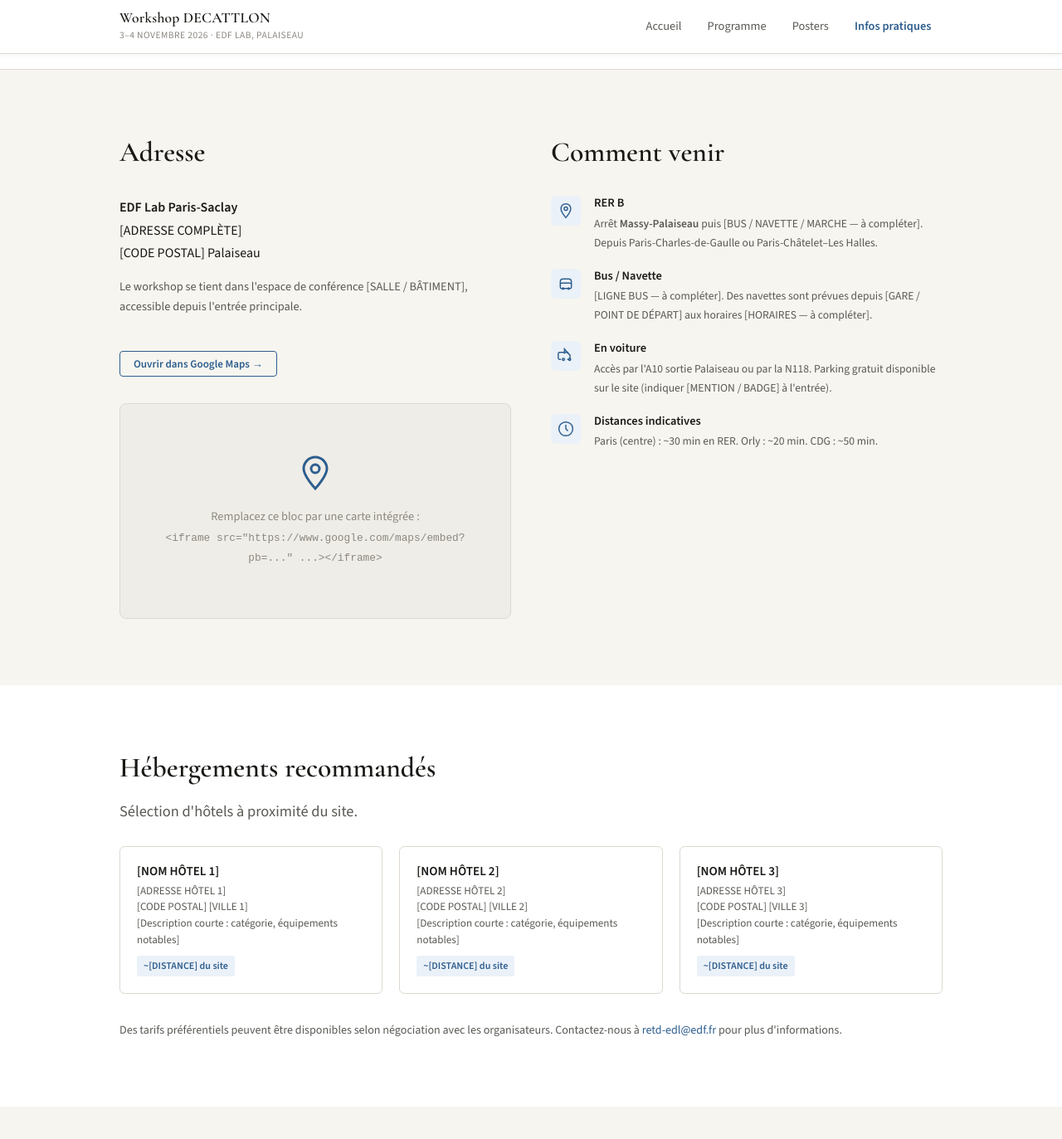
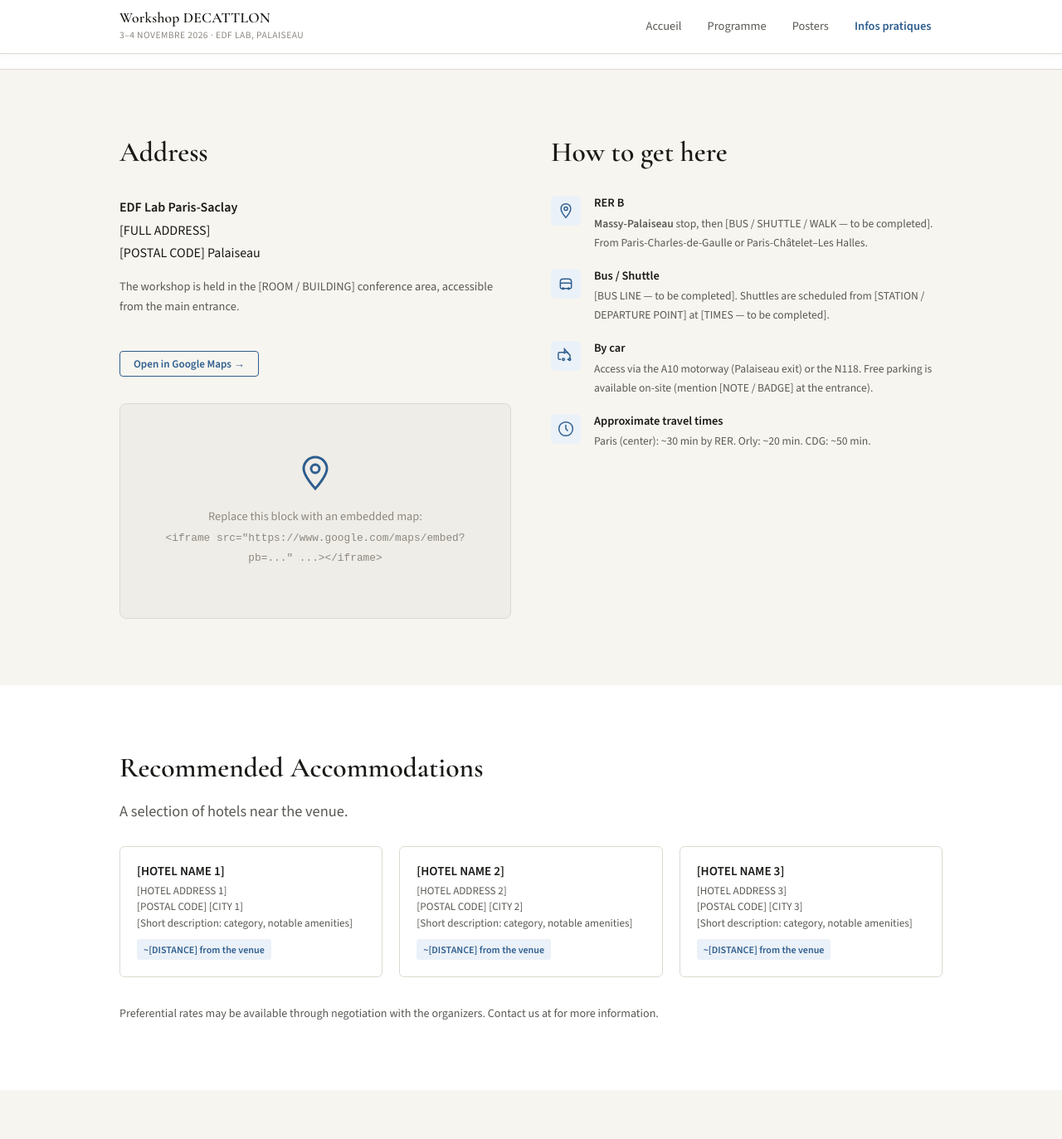
Before and after one commit to yvenn-amara/DECATTLON, a Jekyll site: the page built from venue.md, in a window 1280 px wide and 1400 px high, scrolled down 249 px. Shown: the top 1373 px of the window at 83% size. Built offline with Jekyll 4.4.1, drawn with Linux system fonts in a browser that asks for light colours; some of the changed text lies outside the part shown.

Commit message:
Translate venue information from French to English

```diff
--- a/venue.md
+++ b/venue.md
@@ -1,14 +1,14 @@
 ---
 layout: default
-title: Infos pratiques
-description: Adresse, accès et hébergements pour le workshop.
+title: Practical Info
+description: Address, access, and accommodation for the workshop.
 ---
 
 <div class="page-hero">
   <div class="container">
-    <p class="page-kicker">Infos pratiques</p>
-    <h1>Lieu &amp; Accès</h1>
-    <p class="lead">Toutes les informations pour vous rendre au workshop et organiser votre séjour.</p>
+    <p class="page-kicker">Practical Info</p>
+    <h1>Venue & Access</h1>
+    <p class="lead">All the information you need to get to the workshop and plan your stay.</p>
   </div>
 </div>
 
@@ -16,76 +16,76 @@ description: Adresse, accès et hébergements pour le workshop.
   <div class="container">
     <div class="venue-grid">
 
-      <!-- ADRESSE & CARTE -->
+      <!-- ADDRESS & MAP -->
       <div>
-        <h2 class="mb-4">Adresse</h2>
+        <h2 class="mb-4">Address</h2>
         <p>
           <strong>EDF Lab Paris-Saclay</strong><br />
-          [ADRESSE COMPLÈTE]<br />
-          [CODE POSTAL] Palaiseau
+          [FULL ADDRESS]<br />
+          [POSTAL CODE] Palaiseau
         </p>
         <p style="margin-top: 1rem; font-size: 0.9rem; color: #5A5954;">
-          Le workshop se tient dans l'espace de conférence [SALLE / BÂTIMENT], accessible depuis l'entrée principale.
+          The workshop is held in the [ROOM / BUILDING] conference area, accessible from the main entrance.
         </p>
 
-        <!-- Lien Google Maps -->
+        <!-- Google Maps Link -->
         <a href="https://maps.google.com/?q=EDF+Lab+Palaiseau" class="btn btn-outline btn-sm mt-3" target="_blank" rel="noopener">
-          Ouvrir dans Google Maps →
+          Open in Google Maps →
         </a>
 
         <div class="venue-map-placeholder mt-4">
           <svg class="map-icon" xmlns="http://www.w3.org/2000/svg" fill="none" viewBox="0 0 24 24" stroke="currentColor" stroke-width="1.5" aria-hidden="true">
-            <path d="M12 21C12 21 5 13.5 5 9a7 7 0 0 1 14 0c0 4.5-7 12-7 12z"/>
-            <circle cx="12" cy="9" r="2.5"/>
+            <path d="M12 21C12 21 5 13.5 5 9a7 7 0 0 1 14 0c0 4.5-7 12-7 12z" />
+            <circle cx="12" cy="9" r="2.5" />
           </svg>
-          <p>Remplacez ce bloc par une carte intégrée :<br/>
+          <p>Replace this block with an embedded map:<br/>
           <code style="font-size:0.8rem;">&lt;iframe src="https://www.google.com/maps/embed?pb=..." ...&gt;&lt;/iframe&gt;</code>
           </p>
         </div>
       </div>
 
-      <!-- TRANSPORTS -->
+      <!-- TRANSPORT -->
       <div>
-        <h2 class="mb-4">Comment venir</h2>
+        <h2 class="mb-4">How to get here</h2>
 
         <div class="transport-list">
           <div class="transport-item">
             <div class="transport-icon" aria-hidden="true">
-              <svg width="20" height="20" fill="none" stroke="currentColor" stroke-width="1.75" viewBox="0 0 24 24"><path d="M12 2C8 2 5 5 5 9c0 5 7 13 7 13s7-8 7-13c0-4-3-7-7-7z"/><circle cx="12" cy="9" r="2.5"/></svg>
+              <svg width="20" height="20" fill="none" stroke="currentColor" stroke-width="1.75" viewBox="0 0 24 24"><path d="M12 2C8 2 5 5 5 9c0 5 7 13 7 13s7-8 7-13c0-4-3-7-7-7z" /><circle cx="12" cy="9" r="2.5" /></svg>
             </div>
             <div class="transport-content">
               <h4>RER B</h4>
-              <p>Arrêt <strong>Massy-Palaiseau</strong> puis [BUS / NAVETTE / MARCHE — à compléter]. Depuis Paris-Charles-de-Gaulle ou Paris-Châtelet–Les Halles.</p>
+              <p><strong>Massy-Palaiseau</strong> stop, then [BUS / SHUTTLE / WALK — to be completed]. From Paris-Charles-de-Gaulle or Paris-Châtelet–Les Halles.</p>
             </div>
           </div>
 
           <div class="transport-item">
             <div class="transport-icon" aria-hidden="true">
-              <svg width="20" height="20" fill="none" stroke="currentColor" stroke-width="1.75" viewBox="0 0 24 24"><rect x="4" y="11" width="16" height="8" rx="2"/><path d="M4 13V9a4 4 0 0 1 4-4h8a4 4 0 0 1 4 4v4"/><circle cx="8" cy="19" r="1"/><circle cx="16" cy="19" r="1"/></svg>
+              <svg width="20" height="20" fill="none" stroke="currentColor" stroke-width="1.75" viewBox="0 0 24 24"><rect x="4" y="11" width="16" height="8" rx="2" /><path d="M4 13V9a4 4 0 0 1 4-4h8a4 4 0 0 1 4 4v4" /><circle cx="8" cy="19" r="1" /><circle cx="16" cy="19" r="1" /></svg>
             </div>
             <div class="transport-content">
-              <h4>Bus / Navette</h4>
-              <p>[LIGNE BUS — à compléter]. Des navettes sont prévues depuis [GARE / POINT DE DÉPART] aux horaires [HORAIRES — à compléter].</p>
+              <h4>Bus / Shuttle</h4>
+              <p>[BUS LINE — to be completed]. Shuttles are scheduled from [STATION / DEPARTURE POINT] at [TIMES — to be completed].</p>
             </div>
           </div>
 
           <div class="transport-item">
             <div class="transport-icon" aria-hidden="true">
-              <svg width="20" height="20" fill="none" stroke="currentColor" stroke-width="1.75" viewBox="0 0 24 24"><path d="M5 17H3a2 2 0 0 1-2-2V9a2 2 0 0 1 2-2h11l4 4v4a2 2 0 0 1-2 2h-2"/><circle cx="8.5" cy="17" r="1.5"/><circle cx="17.5" cy="17" r="1.5"/><polyline points="10 9 10 2 16 9"/></svg>
+              <svg width="20" height="20" fill="none" stroke="currentColor" stroke-width="1.75" viewBox="0 0 24 24"><path d="M5 17H3a2 2 0 0 1-2-2V9a2 2 0 0 1 2-2h11l4 4v4a2 2 0 0 1-2 2h-2" /><circle cx="8.5" cy="17" r="1.5" /><circle cx="17.5" cy="17" r="1.5" /><polyline points="10 9 10 2 16 9" /></svg>
             </div>
             <div class="transport-content">
-              <h4>En voiture</h4>
-              <p>Accès par l'A10 sortie Palaiseau ou par la N118. Parking gratuit disponible sur le site (indiquer [MENTION / BADGE] à l'entrée).</p>
+              <h4>By car</h4>
+              <p>Access via the A10 motorway (Palaiseau exit) or the N118. Free parking is available on-site (mention [NOTE / BADGE] at the entrance).</p>
             </div>
           </div>
 
           <div class="transport-item">
             <div class="transport-icon" aria-hidden="true">
-              <svg width="20" height="20" fill="none" stroke="currentColor" stroke-width="1.75" viewBox="0 0 24 24"><circle cx="12" cy="12" r="10"/><path d="M12 6v6l3 3"/></svg>
+              <svg width="20" height="20" fill="none" stroke="currentColor" stroke-width="1.75" viewBox="0 0 24 24"><circle cx="12" cy="12" r="10" /><path d="M12 6v6l3 3" /></svg>
             </div>
             <div class="transport-content">
-              <h4>Distances indicatives</h4>
-              <p>Paris (centre) : ~30 min en RER. Orly : ~20 min. CDG : ~50 min.</p>
+              <h4>Approximate travel times</h4>
+              <p>Paris (center): ~30 min by RER. Orly: ~20 min. CDG: ~50 min.</p>
             </div>
           </div>
         </div>
@@ -95,38 +95,38 @@ description: Adresse, accès et hébergements pour le workshop.
   </div>
 </section>
 
-<!-- HÉBERGEMENTS -->
+<!-- ACCOMMODATIONS -->
 <section class="section section--alt">
   <div class="container">
-    <h2>Hébergements recommandés</h2>
-    <p class="lead mt-2">Sélection d'hôtels à proximité du site.</p>
+    <h2>Recommended Accommodations</h2>
+    <p class="lead mt-2">A selection of hotels near the venue.</p>
 
     <div class="hotels-grid mt-3">
       <div class="hotel-card">
-        <h4>[NOM HÔTEL 1]</h4>
-        <p>[ADRESSE HÔTEL 1]<br />[CODE POSTAL] [VILLE 1]</p>
-        <p class="mt-2" style="font-size:0.82rem; color:#5A5954;">[Description courte : catégorie, équipements notables]</p>
-        <span class="hotel-dist">~[DISTANCE] du site</span>
+        <h4>[HOTEL NAME 1]</h4>
+        <p>[HOTEL ADDRESS 1]<br />[POSTAL CODE] [CITY 1]</p>
+        <p class="mt-2" style="font-size:0.82rem; color:#5A5954;">[Short description: category, notable amenities]</p>
+        <span class="hotel-dist">~[DISTANCE] from the venue</span>
       </div>
 
       <div class="hotel-card">
-        <h4>[NOM HÔTEL 2]</h4>
-        <p>[ADRESSE HÔTEL 2]<br />[CODE POSTAL] [VILLE 2]</p>
-        <p class="mt-2" style="font-size:0.82rem; color:#5A5954;">[Description courte : catégorie, équipements notables]</p>
-        <span class="hotel-dist">~[DISTANCE] du site</span>
+        <h4>[HOTEL NAME 2]</h4>
+        <p>[HOTEL ADDRESS 2]<br />[POSTAL CODE] [CITY 2]</p>
+        <p class="mt-2" style="font-size:0.82rem; color:#5A5954;">[Short description: category, notable amenities]</p>
+        <span class="hotel-dist">~[DISTANCE] from the venue</span>
       </div>
 
       <div class="hotel-card">
-        <h4>[NOM HÔTEL 3]</h4>
-        <p>[ADRESSE HÔTEL 3]<br />[CODE POSTAL] [VILLE 3]</p>
-        <p class="mt-2" style="font-size:0.82rem; color:#5A5954;">[Description courte : catégorie, équipements notables]</p>
-        <span class="hotel-dist">~[DISTANCE] du site</span>
+        <h4>[HOTEL NAME 3]</h4>
+        <p>[HOTEL ADDRESS 3]<br />[POSTAL CODE] [CITY 3]</p>
+        <p class="mt-2" style="font-size:0.82rem; color:#5A5954;">[Short description: category, notable amenities]</p>
+        <span class="hotel-dist">~[DISTANCE] from the venue</span>
       </div>
     </div>
 
     <p class="mt-4" style="font-size: 0.88rem; color: #5A5954;">
-      Des tarifs préférentiels peuvent être disponibles selon négociation avec les organisateurs.
-      Contactez-nous à <a href="mailto:{{ site.author.email }}">{{ site.author.email }}</a> pour plus d'informations.
+      Preferential rates may be available through negotiation with the organizers.
+      Contact us at <a href="mailto:"></a> for more information.
     </p>
   </div>
 </section>
@@ -136,13 +136,13 @@ description: Adresse, accès et hébergements pour le workshop.
   <div class="container" style="max-width: 560px;">
     <h2 class="mb-4">Contact</h2>
     <p>
-      Pour toute question logistique ou d'organisation, contactez le comité d'organisation :
+      For any logistical or organizational questions, please contact the organizing committee:
     </p>
     <p class="mt-2">
-      <a href="mailto:{{ site.author.email }}" class="btn btn-outline">{{ site.author.email }}</a>
+      <a href="mailto:" class="btn btn-outline"></a>
     </p>
     <p class="mt-4" style="font-size: 0.88rem; color: #5A5954;">
-      Le site sera mis à jour régulièrement avec les informations pratiques complémentaires (navette, badge d'accès, etc.).
+      The website will be regularly updated with additional practical information (shuttle, access badge, etc.).
     </p>
   </div>
 </section>
```
